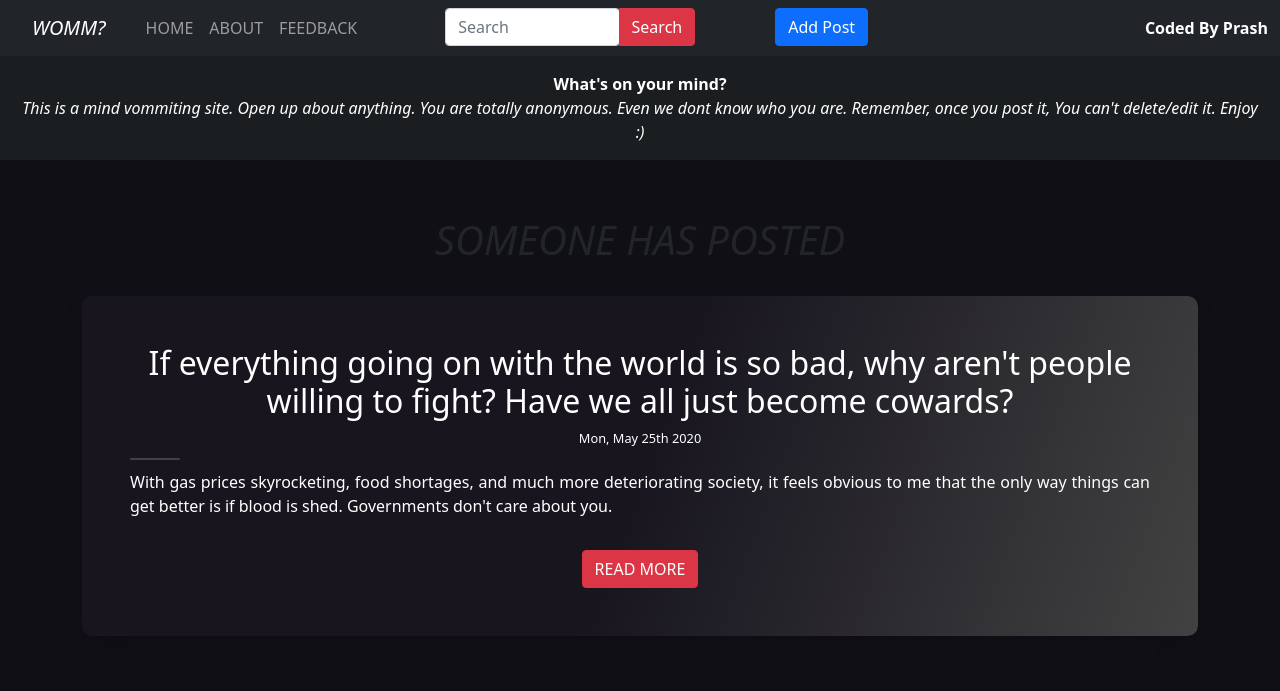
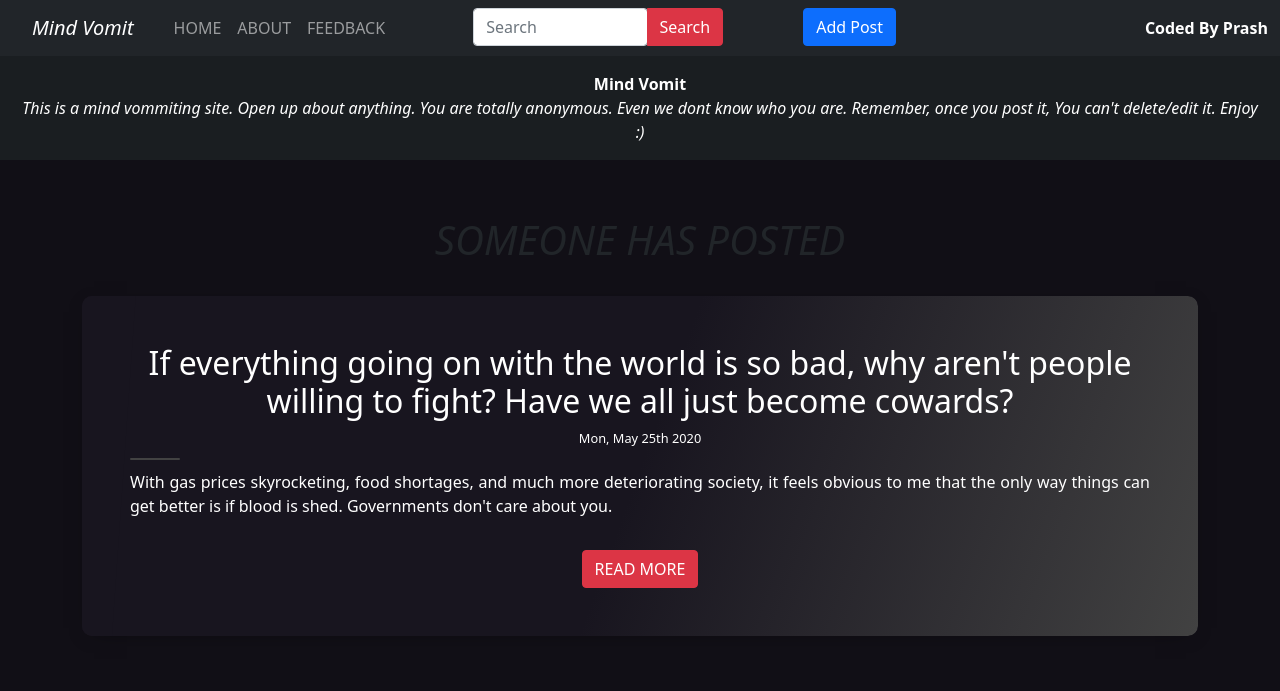
Before and after one commit to Pr45H4nt/Mindvomit, a Django app: page / in a window 1280 px wide. Shown: the top 691 px of the page. Run offline with Django 4.2, Linux system fonts and the light colour scheme; data comes from the database, SQL or seed files in the repository.

Commit message:
changed name

```diff
--- a/templates/base.html
+++ b/templates/base.html
@@ -1,7 +1,7 @@
 <!DOCTYPE html>
 <html lang="en">
 <head>
-  <title>WOMM?</title>
+  <title>Mind Vomit</title>
   <meta charset="utf-8">
   <meta name="viewport" content="width=device-width, initial-scale=1">
   <link href="https://cdn.jsdelivr.net/npm/bootstrap@5.1.3/dist/css/bootstrap.min.css" rel="stylesheet">
@@ -12,7 +12,7 @@
 <nav class="navbar navbar-expand-lg navbar-dark bg-dark">
     <div class="container-fluid">
       <a class="navbar-brand" href="{% url 'home' %}">
-        <i class="fab fa-github fa-2x mx-3 ps-1" style="color: white;">WOMM?</i>
+        <i class="fab fa-github fa-2x mx-3 ps-1" style="color: white;">Mind Vomit</i>
       </a>
 
       <div class="collapse navbar-collapse" id="navbarSupportedContent">
--- a/templates/home.html
+++ b/templates/home.html
@@ -3,7 +3,7 @@
 <div class="bg-dark text-center text-white">
   <section class="text-center p-3" style="background-color: rgba(0, 0, 0, 0.2);">
     <b>
-    What's on your mind? <br></b>
+    Mind Vomit <br></b>
     <i> This is a mind vommiting site. Open up about anything. You are totally anonymous. Even we dont know who you are. Remember, once you post it, You can't delete/edit it. Enjoy :) </i>
   </section>
   </div>
```
